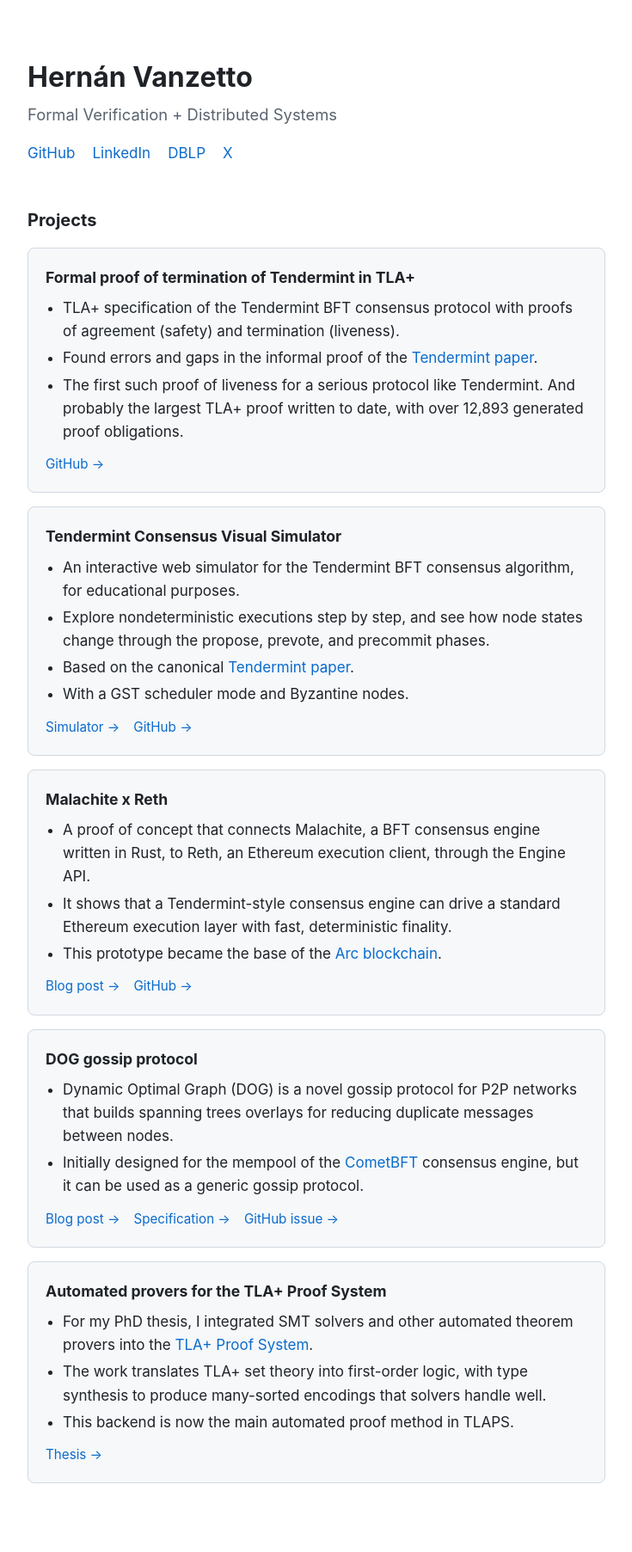
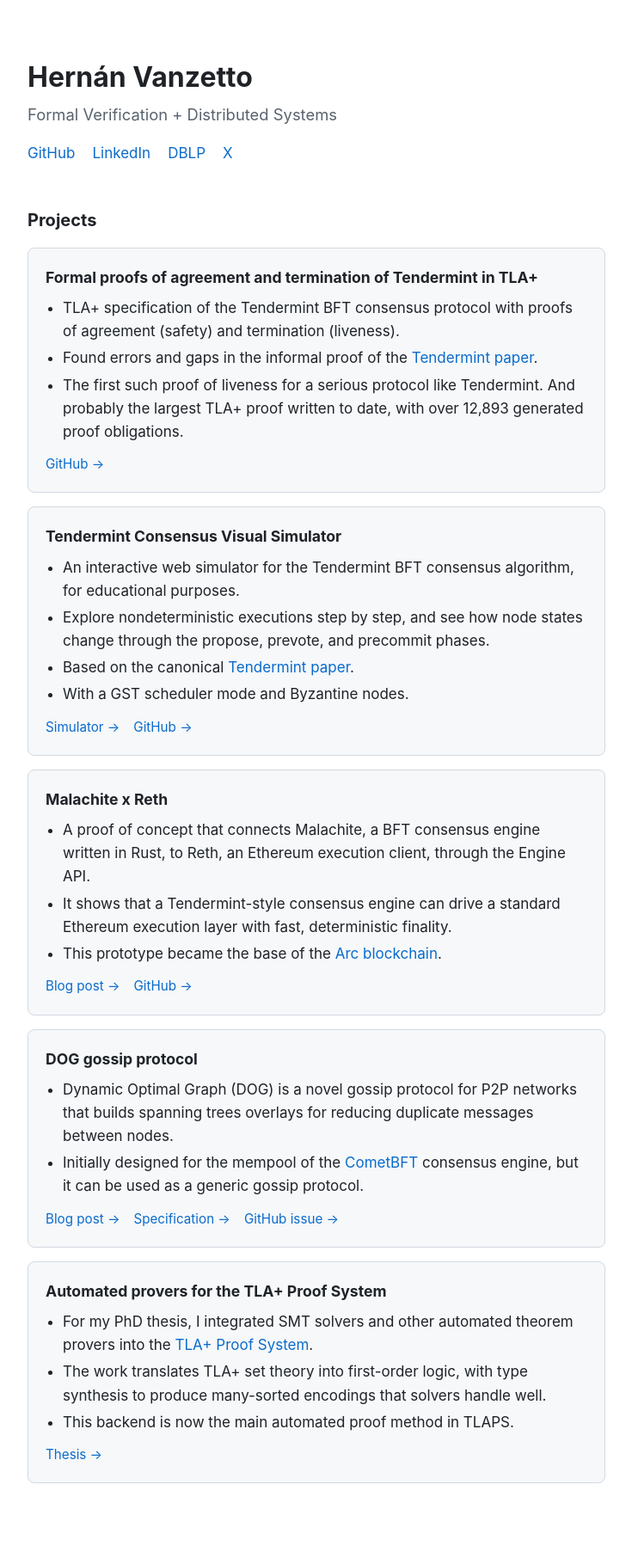
Before and after one commit to hvanz/hvanz.github.io, a Jekyll site: the page built from index.md, in a window 1280 px wide. Shown: the whole page at 86% size, without its empty margins (272-1007 px from the left). Built offline with Jekyll 4.4.1, drawn with Linux system fonts in a browser that asks for light colours.

Commit message:
Rename Tendermint TLA+ proof project

```diff
--- a/_data/projects.yml
+++ b/_data/projects.yml
@@ -1,6 +1,6 @@
 # Newest first.
 
-- title: Formal proof of termination of Tendermint in TLA+
+- title: Formal proofs of agreement and termination of Tendermint in TLA+
   description: |
     - TLA+ specification of the Tendermint BFT consensus protocol with proofs of
       agreement (safety) and termination (liveness).
```
